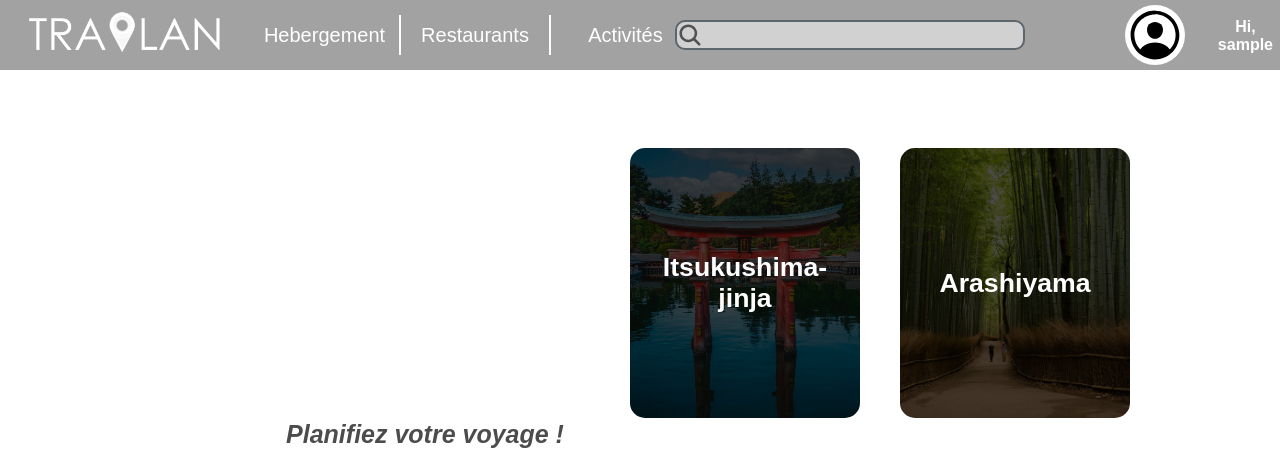
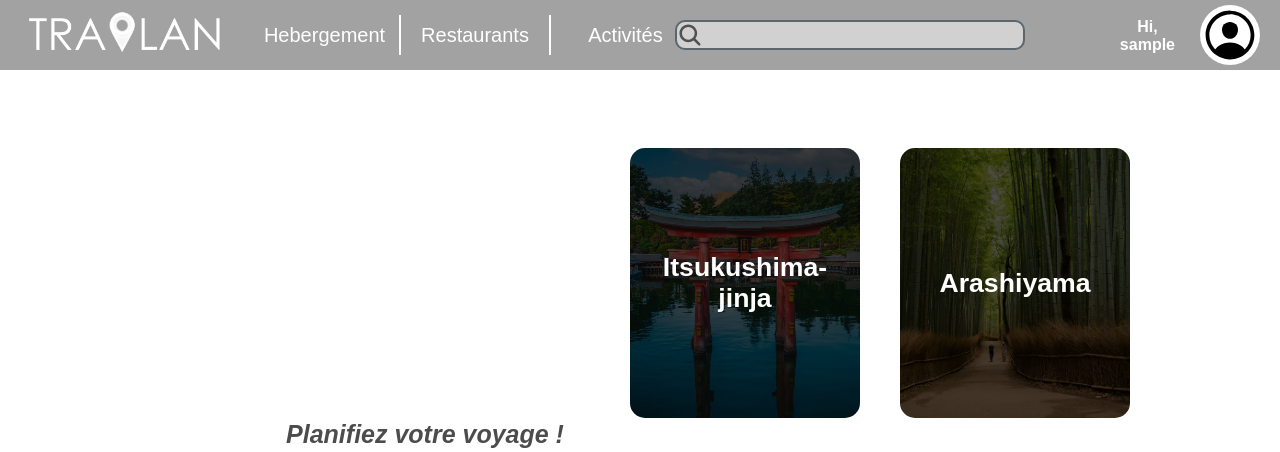
Before and after one commit to RacimFethallah/Travlan, a PHP site: page /Travlan/ in a window 1280 px wide. Shown: the top 452 px of the page. Run offline with PHP 8.4, Linux system fonts and the light colour scheme; the visitor is signed in with stand-in values (Sample User, id 1); some libraries are stand-ins or nearby versions.

Commit message:
code corrections

```diff
--- a/Travlan.css
+++ b/Travlan.css
@@ -11,7 +11,7 @@
   text-align: center;
   font-size: 16px;
   top: 8px;
-  left: 148px;
+  left: 50px;
   font-weight: bold;
   color: #fff;
 }
@@ -206,6 +206,7 @@ header {
   border-radius: 50%;
   top: -5px;
   position: relative;
+  left: 75px;
 }
 
 
--- a/Travlan.js
+++ b/Travlan.js
@@ -84,7 +84,7 @@ function slideImages() {
 
 
 
-if (location.href.indexOf('index') !== -1) {
+if ((location.href.indexOf('index') !== -1)) {
   showImage(1);
   sliderInterval = setInterval(slideImages, Delay);
   boxes.forEach(box => {
@@ -144,7 +144,7 @@ userMenuBtn.forEach(function (button) {
       window.location.href = './index.php';
 
     } else if (button.classList.contains('2')) {
-      window.location.href = './index.php';
+      window.location.href = './index.php?id=1021';
 
     } else if (button.classList.contains('3')) {
       window.location.href = './index.php';
```
